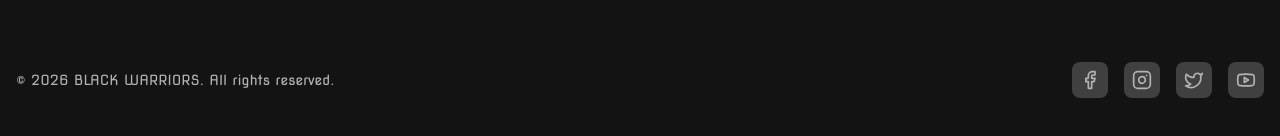
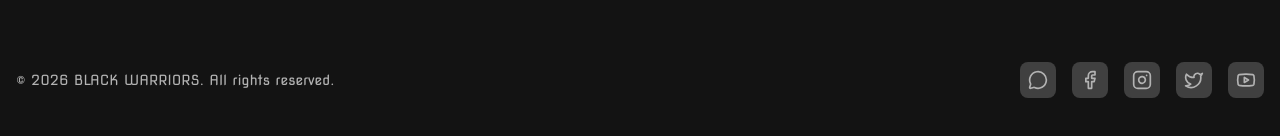
Before and after one commit to Abdelhamid-elaali/black-warriors-team, a Next.js app: page /en/recruitment in a window 1280 px wide. Shown: the part 1893-2029 px from the top of the page. Built offline with nearby package versions, Linux system fonts and the light colour scheme; no server answers.

Commit message:
feat: add whatsapp and update instagram footer links

```diff
--- a/components/footer.tsx
+++ b/components/footer.tsx
@@ -1,7 +1,7 @@
 'use client';
 
 import Link from 'next/link';
-import { Facebook, Instagram, Twitter, Youtube } from 'lucide-react';
+import { Facebook, Instagram, Twitter, Youtube, MessageCircle } from 'lucide-react';
 import { useState, useEffect } from 'react';
 import { useParams } from 'next/navigation';
 import en from '@/dictionaries/en.json';
@@ -52,8 +52,9 @@ export function Footer() {
   ];
 
   const socialLinks = [
+    { icon: MessageCircle, href: 'https://chat.whatsapp.com/GbJJ7rG3uGWCDifgNWyPm2', label: 'WhatsApp' },
     { icon: Facebook, href: 'https://www.facebook.com/', label: 'Facebook' },
-    { icon: Instagram, href: 'https://www.instagram.com/', label: 'Instagram' },
+    { icon: Instagram, href: 'https://ig.me/j/AbYKdGnbOA-s7r2_/', label: 'Instagram' },
     { icon: Twitter, href: 'https://twitter.com/', label: 'Twitter' },
     { icon: Youtube, href: 'https://www.youtube.com/@BLACKWARROIRS', label: 'YouTube' },
   ];
```
